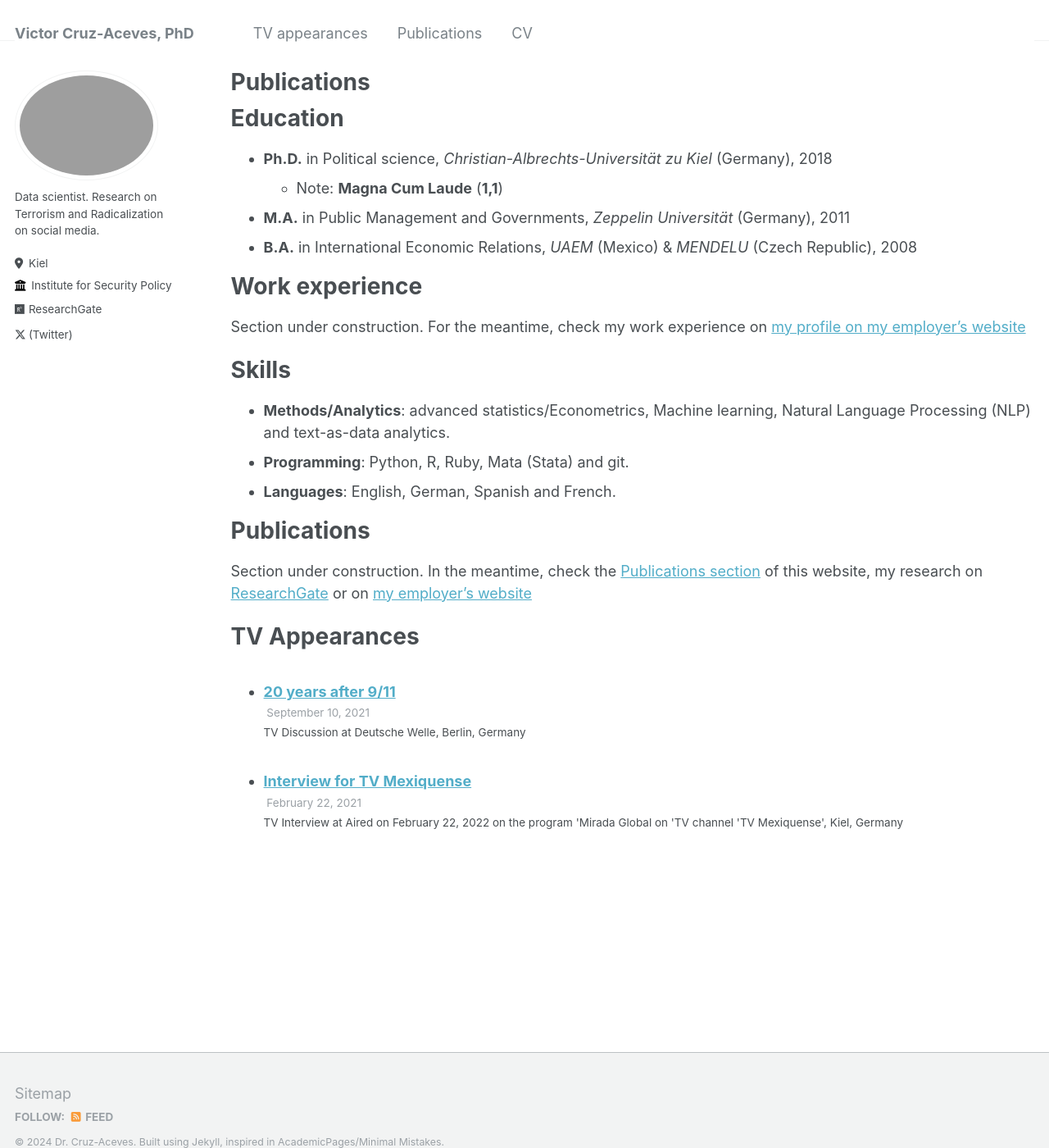
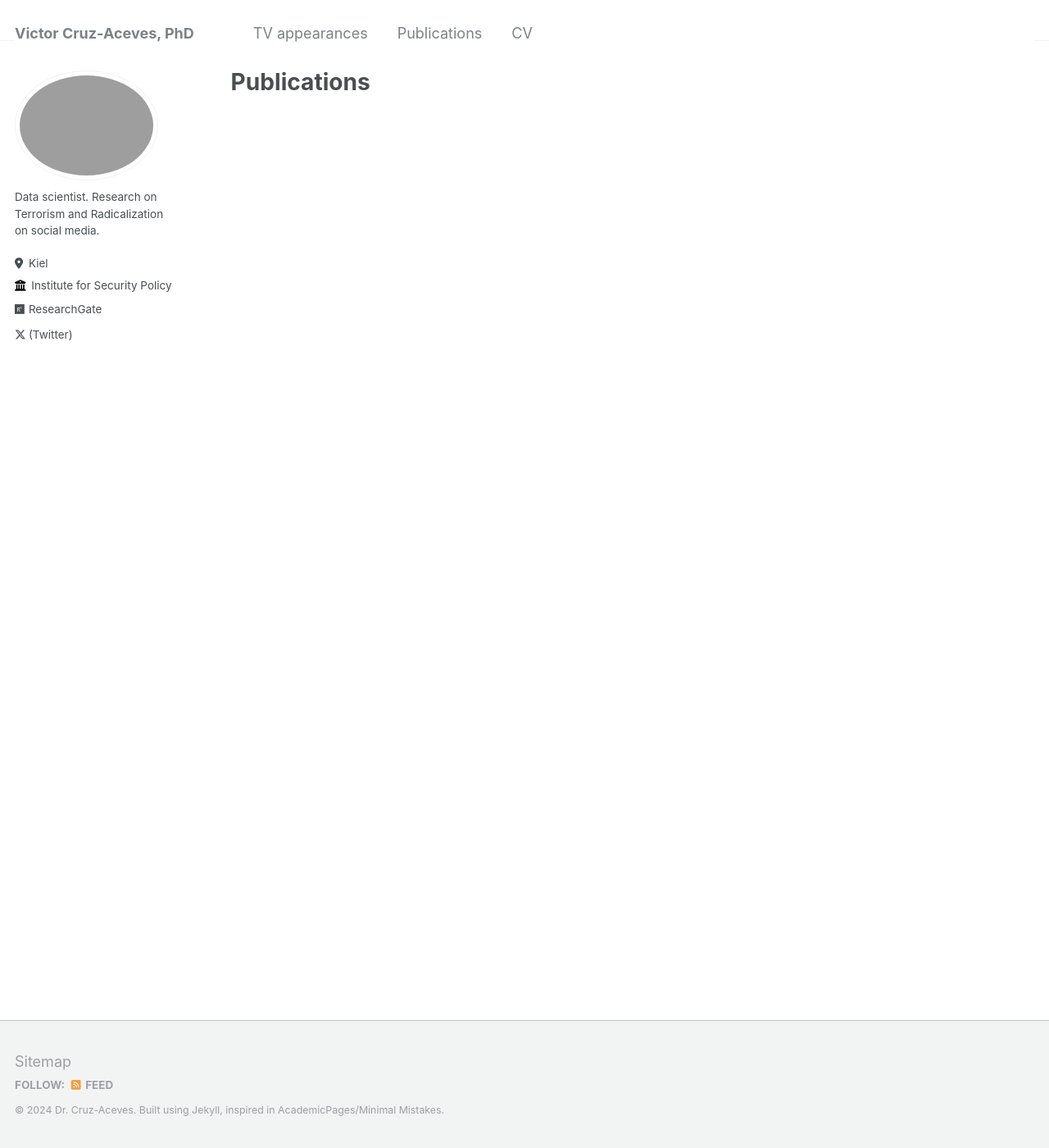
Before and after one commit to victor-cruz-aceves/victor-cruz-aceves.github.io, a Jekyll site: the page built from _portfolio/cv.md, in a window 1280 px wide and 1400 px high. Shown: the whole window at 82% size. Built offline with Jekyll 4.4.1, drawn with Linux system fonts in a browser that asks for light colours.

Commit message:
Deleted content (related to cv)

```diff
--- a/_portfolio/cv.md
+++ b/_portfolio/cv.md
@@ -7,30 +7,3 @@ collection: portfolio
 ---
 
 {% include base_path %}
-
-Education
-======
-* **Ph.D.** in Political science, *Christian-Albrechts-Universität zu Kiel* (Germany), 2018
-  * Note: **Magna Cum Laude** (**1,1**)
-* **M.A.** in Public Management and Governments, *Zeppelin Universität* (Germany), 2011
-* **B.A.** in International Economic Relations, *UAEM* (Mexico) & *MENDELU* (Czech Republic), 2008
-
-Work experience
-======
-Section under construction. For the meantime, check my work experience on [my profile on my employer's website](https://www.ispk.uni-kiel.de/en/staff/staff/dr-victor-cruz-aceves?set_language=en)
-
-Skills
-======
-* **Methods/Analytics**: advanced statistics/Econometrics, Machine learning, Natural Language Processing (NLP) and text-as-data analytics.
-* **Programming**: Python, R, Ruby, Mata (Stata) and git.
-* **Languages**: English, German, Spanish and French.
-
-Publications
-======
-Section under construction. In the meantime, check the [Publications section](https://victor-cruz-aceves.github.io//portfolio/) of this website, my research on [ResearchGate](https://www.researchgate.net/profile/Victor-Cruz-Aceves-2/research) or on [my employer's website](https://www.ispk.uni-kiel.de/en/staff/staff/dr-victor-cruz-aceves?set_language=en)
-
-TV Appearances
-======
-  <ul>{% for post in site.talks reversed %}
-    {% include archive-single-talk-cv.html  %}
-  {% endfor %}</ul>
```
